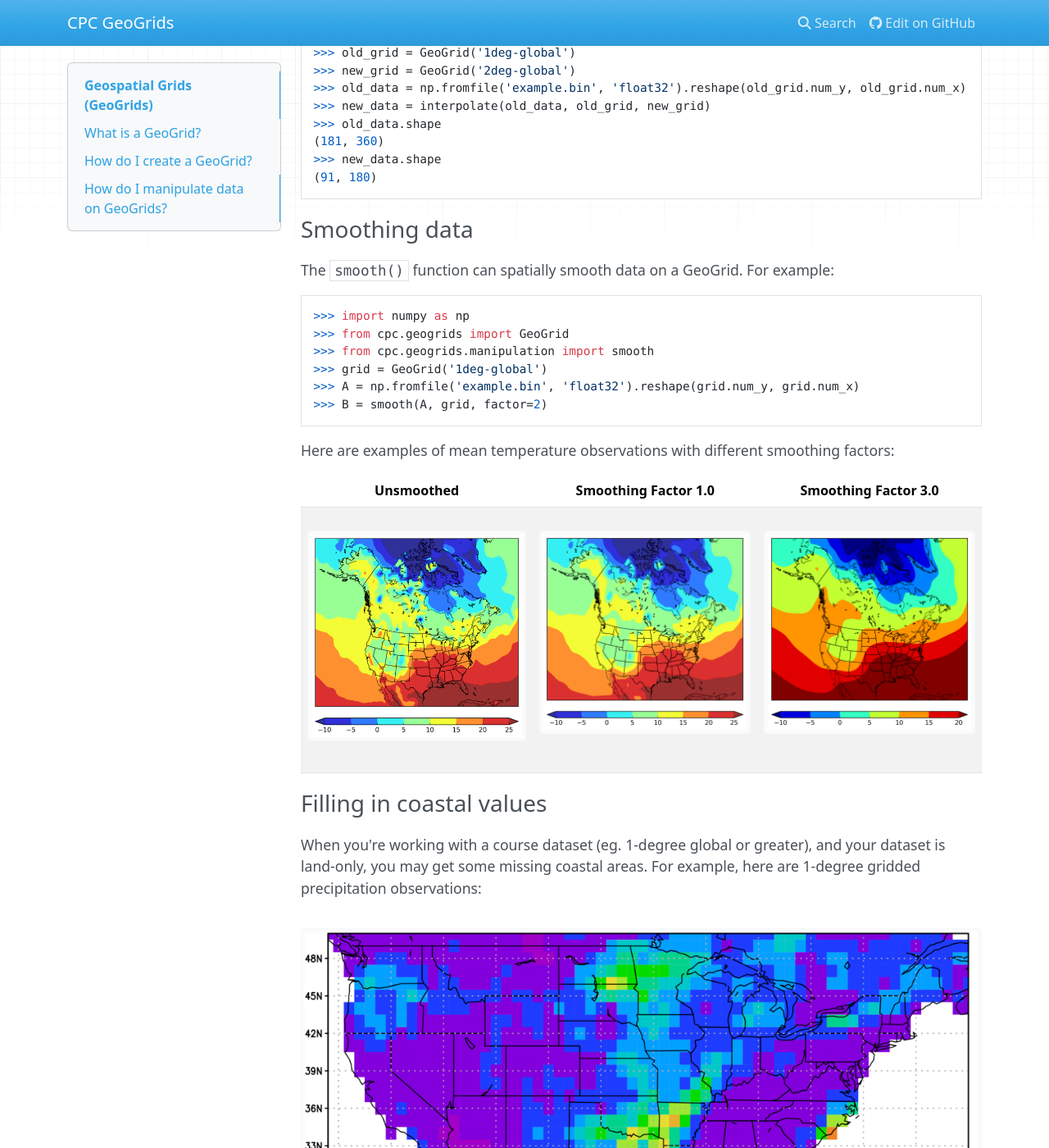
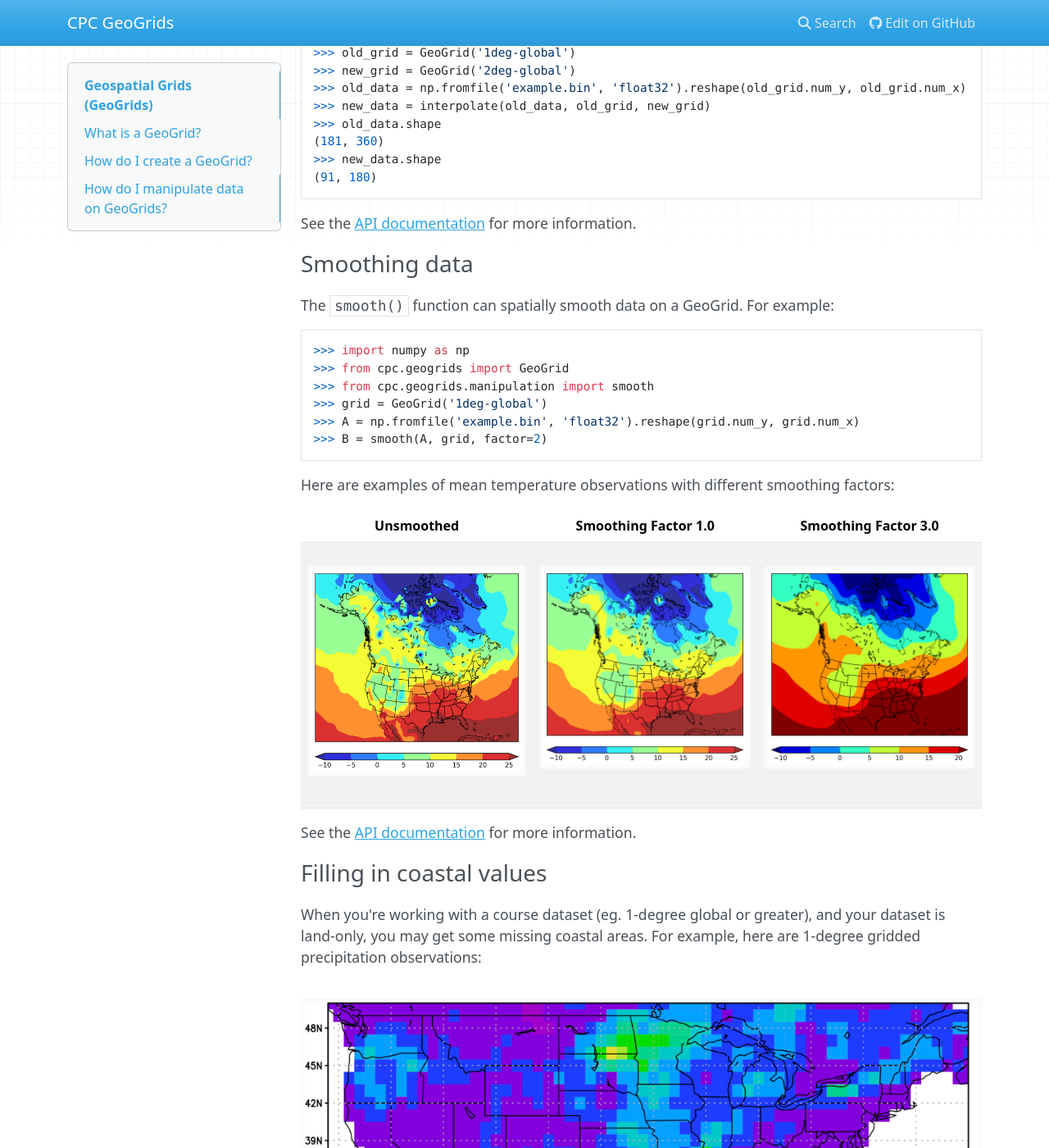
Before and after one commit to mikecharles/cpc.geogrids, an MkDocs documentation site: the page built from docs/index.md, in a window 1280 px wide and 1400 px high, scrolled down 2463 px. Shown: the whole window at 82% size. Built offline with MkDocs 1.6.1, drawn with Linux system fonts in a browser that asks for light colours; nearby versions of some CDN libraries; some of the changed text lies outside the part shown.

Commit message:
Add links to API docs for more info on specific functions

````diff
--- a/docs/index.md
+++ b/docs/index.md
@@ -110,6 +110,8 @@ The `interpolate()` function can interpolate an array of data from one GeoGrid t
 (91, 180)
 ```
 
+See the [API documentation](api/manipulation/#functions) for more information.
+
 ### Smoothing data
 
 The `smooth()` function can spatially smooth data on a GeoGrid. For example:
@@ -133,6 +135,8 @@ Here are examples of mean temperature observations with different smoothing fact
 [smoothed-1.0]: images/example-smoothing-1.0.png
 [smoothed-3.0]: images/example-smoothing-3.0.png
 
+See the [API documentation](api/manipulation/#functions) for more information.
+
 ### Filling in coastal values
 
 When you're working with a course dataset (eg. 1-degree global or greater), and your dataset is land-only, you may get some missing coastal areas. For example, here are 1-degree gridded precipitation observations:
@@ -151,3 +155,5 @@ As you can see, there are some coastal areas that are not covered by a grid squa
 Here are the resulting observations:
 
 ![](images/example-fill_outside_mask_borders-after.png)
+
+See the [API documentation](api/definition/#cpcgeogridsdefinitiongeogrid-objects) for more information.
````
